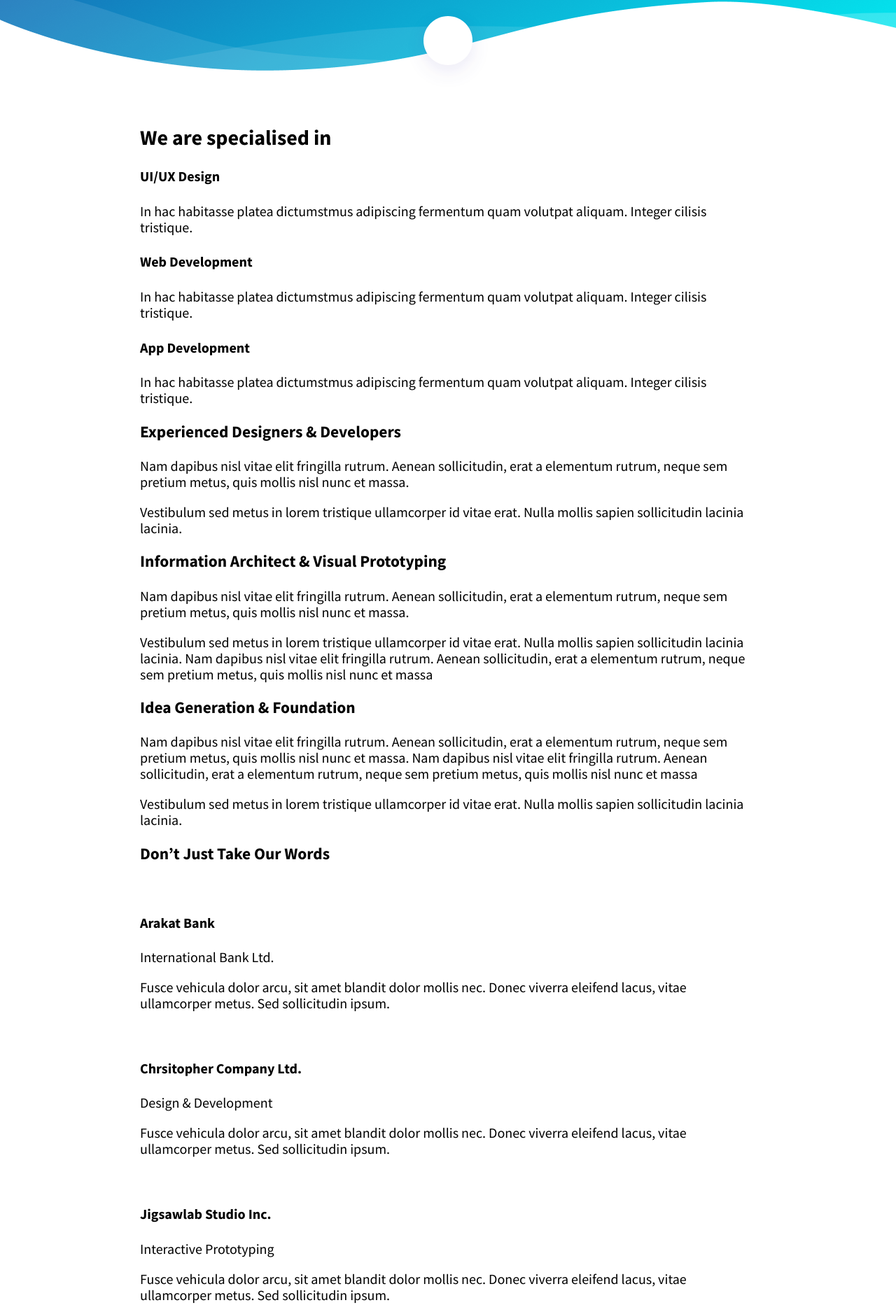
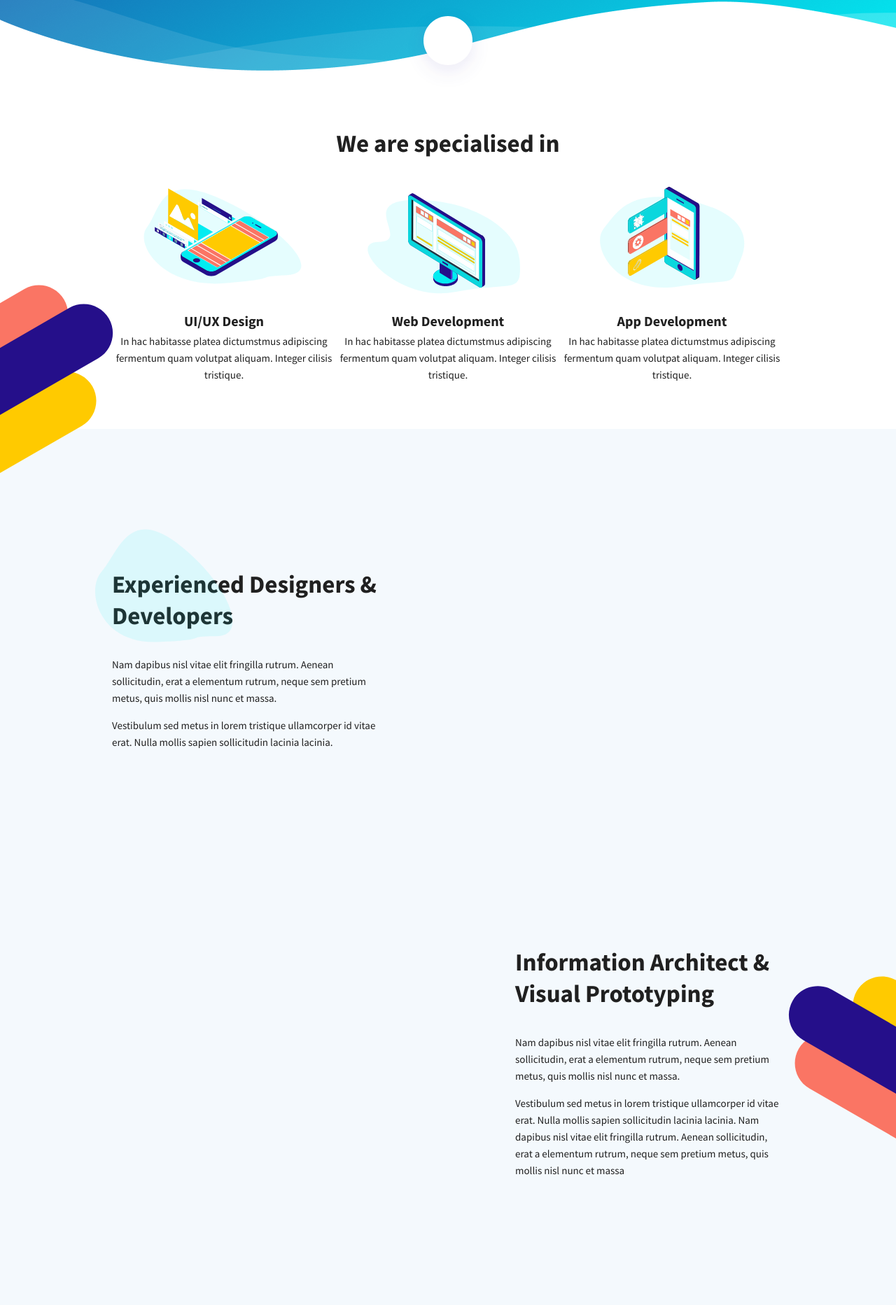
Before and after one commit to not-k1ng-solomon/C_A_kazierfan, a website: page src/index.html in a window 1280 px wide. Shown: the part 622-2487 px from the top of the page at 70% size. Drawn offline with nearby package versions, Linux system fonts and the light colour scheme; files that its build step writes are made by us from their sources.

Commit message:
end desktop version

```diff
--- a/src/css/index.scss
+++ b/src/css/index.scss
@@ -12,51 +12,59 @@
     @content;
   }
 }
-html{
+
+html {
   font-size: 20px;
 
 }
+
 body {
   padding: 0;
   margin: 0;
   font-family: 'Source Sans Pro', sans-serif;
+  color: #202020;
 }
 
 a {
   text-decoration: none;
 }
 
-.wrap{
-  max-width: 880px;
+.wrap {
+  max-width: 960px;
   padding: 0 15px;
   margin: 0 auto;
 }
 
-.btn{
+.btn {
   padding: 8px 30px;
   border-radius: 20px;
   border: none;
 }
-header{
+
+header {
   color: #fff;
-  background:
-          url("../img/Shapes-header.svg") 0 -40px no-repeat,
-          url("../img/Curves.svg") 0 100% no-repeat,
-          url("../img/Down Arrow.svg") 50% 96% no-repeat,
-          url("../img/Icon_people.svg") 96% 37% no-repeat,
-          url("../img/Bg_header.png") 0 -50px no-repeat;
-
+  background: url("../img/Shapes-header.svg") 0 -40px no-repeat,
+    url("../img/Curves.svg") 0 100% no-repeat,
+    url("../img/Down Arrow.svg") 50% 96% no-repeat,
+    url("../img/Icon_people.svg") 96% 37% no-repeat,
+    url("../img/Bg_header.png") 0 -50px no-repeat;
+  @media (min-width: 1400px) {
+    background: url("../img/Icon_people.svg") 80% 37% no-repeat;
+    background-color: #118CC5;
+  }
 }
 
-.navbar{
+.navbar {
   display: flex;
   justify-content: space-between;
   padding: 20px 0 0 0;
-  &__logo{
+
+  &__logo {
     background-image: url("../img/logo.svg");
     background-repeat: no-repeat;
     padding: 5px 0 17px 66px;
-    a{
+
+    a {
       color: #fff;
       font-weight: 600;
       font-size: 1rem;
@@ -64,16 +72,19 @@ header{
       letter-spacing: -0.349794px;
     }
   }
-  &__list{
+
+  &__list {
     padding: 5px 0 0 0;
     list-style-type: none;
     display: flex;
     text-align: center;
     margin: 0;
-    &-item{
+
+    &-item {
       padding: 0 0 0 36px;
     }
-    a{
+
+    a {
       font-weight: 600;
       font-size: 0.75rem;
       line-height: 1.2rem;
@@ -82,12 +93,14 @@ header{
       mix-blend-mode: normal;
       opacity: 0.5;
     }
-    .active{
-      a{
+
+    .active {
+      a {
         opacity: unset;
       }
     }
-    &-btn{
+
+    &-btn {
       margin-top: -5px;
       font-weight: 600;
       font-size: 0.75rem;
@@ -95,38 +108,52 @@ header{
       /* identical to box height, or 160% */
       text-align: center;
       text-transform: uppercase;
-      a{
+
+      a {
         color: #250F8A;
       }
     }
   }
-  &__authorization{
-    &>.navbar__list{
-      a{
+
+  &__authorization {
+    & > .navbar__list {
+      a {
         opacity: unset;
       }
     }
   }
 }
-.header{
+
+header {
+  position: relative;
+}
+
+.header {
   padding: 100px 0 300px 0;
-  &__content{
+
+  @media (min-width: 1400px) {
+    padding: 100px 0 150px 0;
+  }
+  &__content {
     //display: block;
     text-align: left;
     max-width: 550px;
   }
-  &__title{
+
+  &__title {
     font-style: normal;
     font-weight: bold;
     font-size: 2.25rem;
     line-height: 3rem;
   }
-  &__btn{
+
+  &__btn {
     margin-top: 40px;
     padding: 10px 35px;
     background: #FFCA00;
     box-shadow: 0 20px 30px rgba(37, 15, 138, 0.2);
-    a{
+
+    a {
       font-style: normal;
       font-weight: 600;
       font-size: 0.75rem;
@@ -136,7 +163,252 @@ header{
       color: #250F8A;
     }
   }
+
+  .carousel {
+    &__item {
+      //text-align: center;
+      &:focus {
+        outline: none;
+      }
+    }
+  }
 }
-.slick-track{
-  margin: 0;
+
+.title {
+  font-style: normal;
+  font-weight: bold;
+  font-size: 1.75rem;
+  line-height: 2.25rem;
 }
+
+
+#work {
+  position: relative;
+
+  .work__footer {
+    height: 50px;
+    background-color: #F4F9FD;
+
+    &-img {
+      position: absolute;
+      bottom: -130px;
+      left: 0;
+    }
+  }
+
+  .work__main {
+    padding-bottom: 50px;
+  }
+
+}
+
+.specialised {
+  text-align: center;
+
+  &-box {
+    display: flex;
+    justify-content: space-between;
+
+    &__item {
+      &-title {
+        margin: 0;
+        font-weight: bold;
+        font-size: 1rem;
+        line-height: 1.2rem;
+      }
+
+      &-desc {
+        margin-top: 5px;
+        font-weight: normal;
+        font-size: 0.75rem;
+        line-height: 1.2rem;
+      }
+
+      &-img {
+        height: 190px;
+
+        img {
+          //width: 100%;
+        }
+      }
+
+    }
+  }
+}
+
+#about {
+  background: url("../img/figure1-reverse.svg") right 50% no-repeat;
+  background-color: #F4F9FD;
+}
+
+.about {
+
+  &__item {
+    position: relative;
+    display: flex;
+    justify-content: space-between;
+
+    &-content {
+      padding: 115px 0;
+      position: relative;
+      flex-basis: 40%;
+
+      &-img {
+        position: absolute;
+        top: 93px;
+        left: -25px;
+      }
+
+      background-repeat: no-repeat;
+    }
+
+    &-title {
+      font-weight: bold;
+      font-size: 1.75rem;
+      line-height: 2.25rem;
+    }
+
+    &-desc {
+      font-style: normal;
+      font-weight: normal;
+      font-size: 0.75rem;
+      line-height: 1.2rem;
+    }
+
+    &-img {
+      //background: url("../img/about1.svg") 0 0 no-repeat;
+      position: absolute;
+      right: -180px;
+
+      &_left {
+        right: unset;
+        left: -200px;
+      }
+    }
+
+    &_reverse {
+      flex-direction: row-reverse;
+    }
+  }
+}
+
+#reviews {
+  color: #fff;
+  background: linear-gradient(135deg, #250F8A 0%, #02ECF1 100%);
+
+  &_background-img {
+    background: url("../img/reviews-shapes.svg") 0 80% no-repeat;
+  }
+}
+
+.reviews {
+  padding: 50px 0;
+  text-align: center;
+
+  &__title {
+    font-weight: bold;
+    font-size: 1.75rem;
+    line-height: 2.25rem;
+    margin-bottom: 45px;
+  }
+
+  &-box {
+    display: flex;
+    justify-content: space-between;
+
+    &__item {
+      background: rgba(255, 255, 255, 0.2);
+      mix-blend-mode: normal;
+      padding: 30px 0 10px 0;
+      border-radius: 5px;
+      flex-basis: 32%;
+    }
+
+    &__header {
+      display: flex;
+      padding: 0 20px;
+      text-align: left;
+    }
+
+    &__img {
+      border-radius: 100%;
+      border: none;
+      height: 50px;
+      width: 50px;
+      margin: 0;
+      padding: 0;
+      display: block;
+      overflow: hidden;
+      position: relative;
+
+      img {
+        width: 50px;
+        height: auto;
+        position: absolute;
+        left: 50%;
+        top: 50%;
+        transform: translate(-50%, -50%);
+        object-fit: cover;
+        min-height: 50px;
+        min-width: 50px;
+      }
+    }
+
+    &__information {
+      padding: 2px 0 0 20px;
+    }
+
+    &__title {
+      font-weight: 600;
+      font-size: 0.75rem;
+      line-height: 1.2rem;
+      margin: 0;
+    }
+
+    &__atr {
+      margin: 0;
+      font-weight: normal;
+      font-size: 0.75rem;
+      line-height: 0.8rem;
+      opacity: 0.5;
+    }
+
+    &__body {
+      padding: 30px 20px 0 20px;
+      position: relative;
+
+      &::before {
+        content: '“';
+        position: absolute;
+        top: 5px;
+        left: calc(50% - 5px);
+        font-weight: bold;
+        font-size: 2rem;
+        line-height: 2.75rem;
+      }
+    }
+
+    &__content {
+      font-size: 0.75rem;
+      line-height: 1.2rem;
+      text-align: center;
+    }
+  }
+}
+
+.footer {
+  display: flex;
+  justify-content: space-between;
+  font-size: 0.75rem;
+  line-height: 1.2rem;
+
+  &-list {
+    list-style-type: none;
+    display: flex;
+
+    &__item {
+      margin-right: 50px;
+
+    }
+  }
+}
--- a/src/index.html
+++ b/src/index.html
@@ -7,7 +7,8 @@
     <meta http-equiv="X-UA-Compatible" content="ie=edge">
     <title>Document</title>
     <link rel="stylesheet" href="https://cdnjs.cloudflare.com/ajax/libs/normalize/8.0.1/normalize.min.css">
-    <link href="https://fonts.googleapis.com/css2?family=Source+Sans+Pro:wght@300;400;600;700;900&display=swap" rel="stylesheet">
+    <link href="https://fonts.googleapis.com/css2?family=Source+Sans+Pro:wght@300;400;600;700;900&display=swap"
+          rel="stylesheet">
     <link rel="stylesheet" href="https://cdnjs.cloudflare.com/ajax/libs/slick-carousel/1.8.1/slick.css">
     <link rel="stylesheet" href="css/style.css">
     <script src="https://kit.fontawesome.com/d3779e6cc5.js" crossorigin="anonymous"></script>
@@ -35,7 +36,7 @@
             </div>
         </nav>
         <div class="header">
-            <div class="header__content carousel">
+            <div class="header__content ">
                 <div class="carousel__item">
                     <h1 class="header__title">We Build Apps & Websites
                         for Your Business</h1>
@@ -54,37 +55,46 @@
                 <div class="specialised-box">
                     <div class="specialised-box__item">
                         <div class="specialised-box__item-img">
+                            <img src="img/ui_ux.svg" alt="">
                         </div>
                         <h4 class="specialised-box__item-title">UI/UX Design</h4>
-                        <p class="specialised-box__item-desc">In hac habitasse platea dictumstmus adipiscing fermentum quam
+                        <p class="specialised-box__item-desc">In hac habitasse platea dictumstmus adipiscing fermentum
+                            quam
                             volutpat aliquam. Integer cilisis tristique.</p>
                     </div>
                     <div class="specialised-box__item">
                         <div class="specialised-box__item-img">
+                            <img src="img/web_develpment.svg" alt="">
                         </div>
                         <h4 class="specialised-box__item-title">Web Development</h4>
-                        <p class="specialised-box__item-desc">In hac habitasse platea dictumstmus adipiscing fermentum quam
+                        <p class="specialised-box__item-desc">In hac habitasse platea dictumstmus adipiscing fermentum
+                            quam
                             volutpat aliquam. Integer cilisis tristique.</p>
                     </div>
                     <div class="specialised-box__item">
                         <div class="specialised-box__item-img">
+                            <img src="img/app_development.svg" alt="">
                         </div>
                         <h4 class="specialised-box__item-title">App Development</h4>
-                        <p class="specialised-box__item-desc">In hac habitasse platea dictumstmus adipiscing fermentum quam
+                        <p class="specialised-box__item-desc">In hac habitasse platea dictumstmus adipiscing fermentum
+                            quam
                             volutpat aliquam. Integer cilisis tristique.</p>
                     </div>
                 </div>
             </div>
         </div>
     </div>
-    <div class="work__footer"></div>
+    <div class="work__footer">
+        <img class="work__footer-img" src="img/figure1.svg" alt="">
+    </div>
 </section>
-<section id="about" class="page">
+<section id="about" class="page about">
     <div class="wrap">
         <div class="about__item">
             <div class="about__item-content">
                 <h3 class="about__item-title">Experienced Designers &
                     Developers</h3>
+                <img class="about__item-content-img" src="img/about-path1.svg" alt="">
                 <div class="about__item-desc">
                     <p>Nam dapibus nisl vitae elit fringilla rutrum. Aenean sollicitudin, erat a elementum rutrum, neque
                         sem pretium metus, quis mollis nisl nunc et massa.
@@ -93,10 +103,14 @@
                         sollicitudin lacinia lacinia.</p>
                 </div>
             </div>
-            <div class="about__item-img"></div>
+            <div class="about__item-img">
+                <img src="img/about_sh1.svg" alt="">
             </div>
-        <div class="about__item">
-            <div class="about__item-img"></div>
+        </div>
+        <div class="about__item about__item_reverse">
+            <div class="about__item-img about__item-img_left">
+                <img src="img/about_sh2.svg" alt="">
+            </div>
             <div class="about__item-content">
                 <h3 class="about__item-title">Information Architect &
                     Visual Prototyping</h3>
@@ -125,12 +139,15 @@
                 </div>
 
             </div>
-            <div class="about__item-img"></div>
+            <div class="about__item-img">
+                <img src="img/about_sh3.svg" alt="">
+            </div>
         </div>
     </div>
 </section>
 
-<section class="page">
+<section id="reviews" class="page">
+    <div id="reviews_background-img">
         <div class="wrap">
             <div class="reviews">
                 <h3 class="reviews__title">Don’t Just Take Our Words</h3>
@@ -138,7 +155,7 @@
                     <div class="reviews-box__item">
                         <div class="reviews-box__header">
                             <div class="reviews-box__img">
-                            <img src="" alt="">
+                                <img src="img/revievs_ava1.png" alt="">
                             </div>
                             <div class="reviews-box__information">
                                 <h4 class="reviews-box__title">Arakat Bank</h4>
@@ -147,17 +164,16 @@
                         </div>
                         <div class="reviews-box__body">
                             <p class="reviews-box__content">
-                            Fusce vehicula dolor arcu, sit amet blandit dolor mollis nec. Donec viverra eleifend lacus,
+                                Fusce vehicula dolor arcu, sit amet blandit dolor mollis nec. Donec viverra eleifend
+                                lacus,
                                 vitae ullamcorper metus. Sed sollicitudin ipsum.
                             </p>
                         </div>
                     </div>
-            </div>
-            <div class="reviews-box">
                     <div class="reviews-box__item">
                         <div class="reviews-box__header">
                             <div class="reviews-box__img">
-                            <img src="" alt="">
+                                <img src="img/revievs_ava2.png" alt="">
                             </div>
                             <div class="reviews-box__information">
                                 <h4 class="reviews-box__title">Chrsitopher Company Ltd.</h4>
@@ -166,17 +182,16 @@
                         </div>
                         <div class="reviews-box__body">
                             <p class="reviews-box__content">
-                            Fusce vehicula dolor arcu, sit amet blandit dolor mollis nec. Donec viverra eleifend lacus,
+                                Fusce vehicula dolor arcu, sit amet blandit dolor mollis nec. Donec viverra eleifend
+                                lacus,
                                 vitae ullamcorper metus. Sed sollicitudin ipsum.
                             </p>
                         </div>
                     </div>
-            </div>
-            <div class="reviews-box">
                     <div class="reviews-box__item">
                         <div class="reviews-box__header">
                             <div class="reviews-box__img">
-                            <img src="" alt="">
+                                <img src="img/revievs_ava3.png" alt="">
                             </div>
                             <div class="reviews-box__information">
                                 <h4 class="reviews-box__title">Jigsawlab Studio Inc.</h4>
@@ -185,7 +200,8 @@
                         </div>
                         <div class="reviews-box__body">
                             <p class="reviews-box__content">
-                            Fusce vehicula dolor arcu, sit amet blandit dolor mollis nec. Donec viverra eleifend lacus,
+                                Fusce vehicula dolor arcu, sit amet blandit dolor mollis nec. Donec viverra eleifend
+                                lacus,
                                 vitae ullamcorper metus. Sed sollicitudin ipsum.
                             </p>
                         </div>
@@ -193,10 +209,12 @@
                 </div>
             </div>
         </div>
+    </div>
 </section>
 
-<footer class="page">
+<footer  class="page ">
     <div class="wrap">
+        <div class="footer">
             <ul class="footer-list">
                 <li class="footer-list__item">About Martaup</li>
                 <li class="footer-list__item">Help</li>
@@ -206,6 +224,7 @@
                 © 2013-2018 All rights reserved.
             </p>
         </div>
+    </div>
 </footer>
 <script src="https://cdnjs.cloudflare.com/ajax/libs/jquery/3.5.1/jquery.min.js"></script>
 <script src="https://cdnjs.cloudflare.com/ajax/libs/slick-carousel/1.8.1/slick.min.js"></script>
--- a/src/js/carousel.js
+++ b/src/js/carousel.js
@@ -1,6 +1,6 @@
 $(document).ready(function(){
     $('.carousel').slick({
-        // dots:true,
-        // arrows: false
+        dots:true,
+        arrows: false
     });
 });
```
Lines whose indentation alone changed are shown as unchanged.
